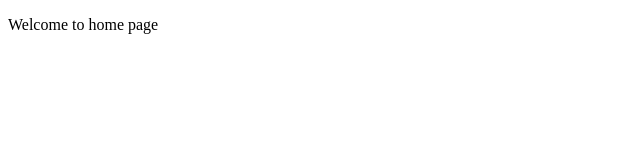
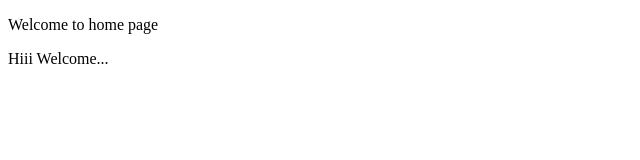
Before and after one commit to Vaipava2963/Sample, a plain HTML site: page home.html in a window 1280 px wide. Shown: the full height of the page, 0-640 px from the left. Drawn offline with Linux system fonts and the light colour scheme.

Commit message:
This is my commit

```diff
--- a/home.html
+++ b/home.html
@@ -7,6 +7,7 @@
 </head>
 <body>
   <p>Welcome to home page</p>
+  <p>Hiii Welcome...</p>
 
 </body>
 </html>
```
